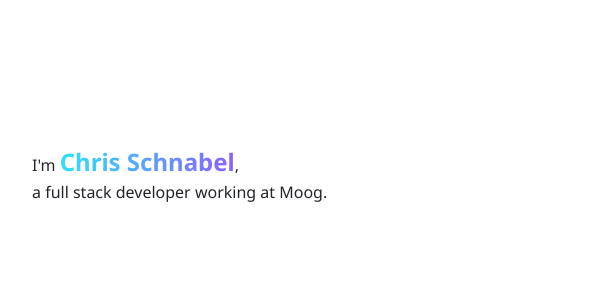
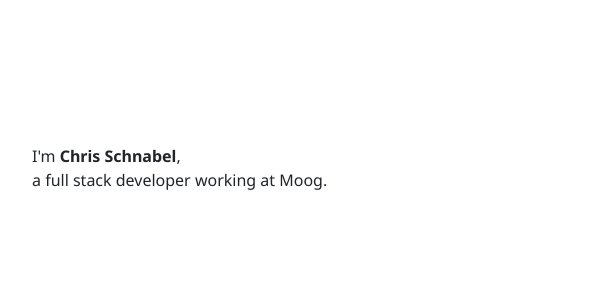
Before and after one commit to solean/solean.github.io, a plain HTML site: page index.html in a window 1280 px wide. Shown: the part 176-476 px from the top of the page, 50-647 px from the left. Drawn offline with nearby package versions, Linux system fonts and the light colour scheme.

Commit message:
Style tweak

```diff
--- a/index.html
+++ b/index.html
@@ -23,7 +23,7 @@
 			<div class="container" style="padding-top: 25%;">
 				<div class="row">
 					<div class="col">
-						I'm <span class="name">Chris Schnabel</span>, <br />a full stack developer working at Moog.
+						I'm <span style="font-weight: bold;">Chris Schnabel</span>, <br />a full stack developer working at Moog.
 					</div>
 					<div class="col">
 						<div>
```
